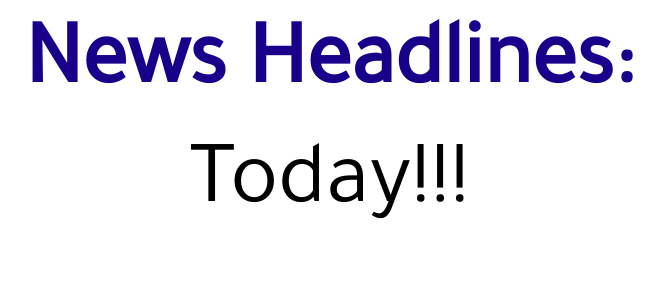
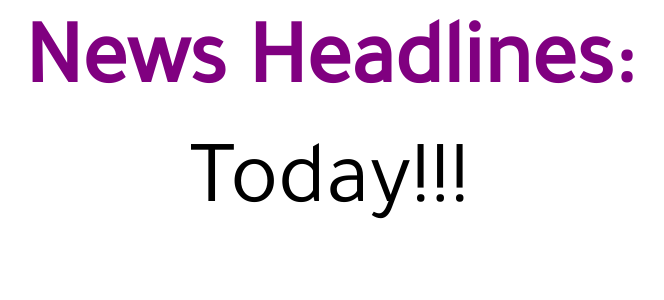
Before and after one commit to Adho-Code/News-Highlights, a Python web app: template app/templates/index.html in a window 1280 px wide. Shown: the part 152-452 px from the top of the page, without its empty margins (311-975 px from the left). Run offline with Jinja, Linux system fonts and the light colour scheme; the template is opened without the code that fills it, so the values that code supplies are empty; some libraries are stand-ins or nearby versions.

Commit message:
set color for news headline

```diff
--- a/app/templates/index.html
+++ b/app/templates/index.html
@@ -8,7 +8,7 @@
     <!-- Content block -->
 {% block content %}
 <!-- General News section  -->
-      <h2 style="color: rgb(25, 0, 139);text-align: center;font-size: 90px;font-family: 'Tajawal', sans-serif;"><strong>News Headlines: <br><h3 style="color:black;text-align: center;font-size: 90px;font-family: 'Tajawal', sans-serif;">Today!!!</h3> </strong></h2>
+      <h2 style="color:#800080;text-align: center;font-size: 90px;font-family: 'Tajawal', sans-serif;"><strong>News Headlines: <br><h3 style="color:black;text-align: center;font-size: 90px;font-family: 'Tajawal', sans-serif;">Today!!!</h3> </strong></h2>
 
     <div class="font">
         <ul>
```
